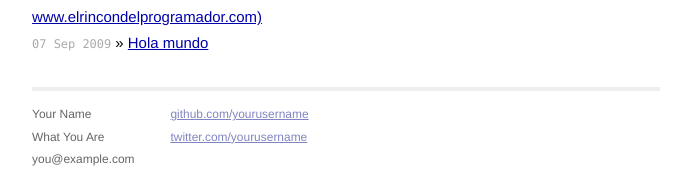
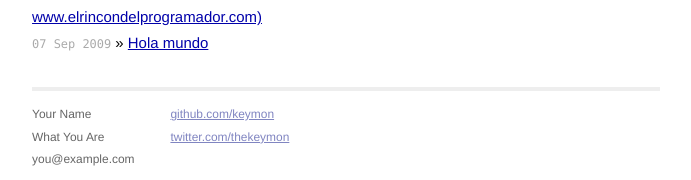
Before and after one commit to keymon/keymon.github.io, a Jekyll site: the page built from index.html, in a window 1280 px wide. Shown: the part 1810-1990 px from the top of the page, without its empty margins (294-985 px from the left). Built offline with Jekyll 4.4.1, drawn with Linux system fonts in a browser that asks for light colours; Markdown is read by kramdown in place of the engine named in the settings.

Commit message:
Fixed github and twitter

```diff
--- a/_layouts/default.html
+++ b/_layouts/default.html
@@ -33,8 +33,8 @@
             </div>
             <div class="contact">
               <p>
-                <a href="https://github.com/yourusername">github.com/yourusername</a><br />
-                <a href="https://twitter.com/yourusername">twitter.com/yourusername</a><br />
+                <a href="https://github.com/keymon">github.com/keymon</a><br />
+                <a href="https://twitter.com/thekeymon">twitter.com/thekeymon</a><br />
               </p>
             </div>
           </div>
```
